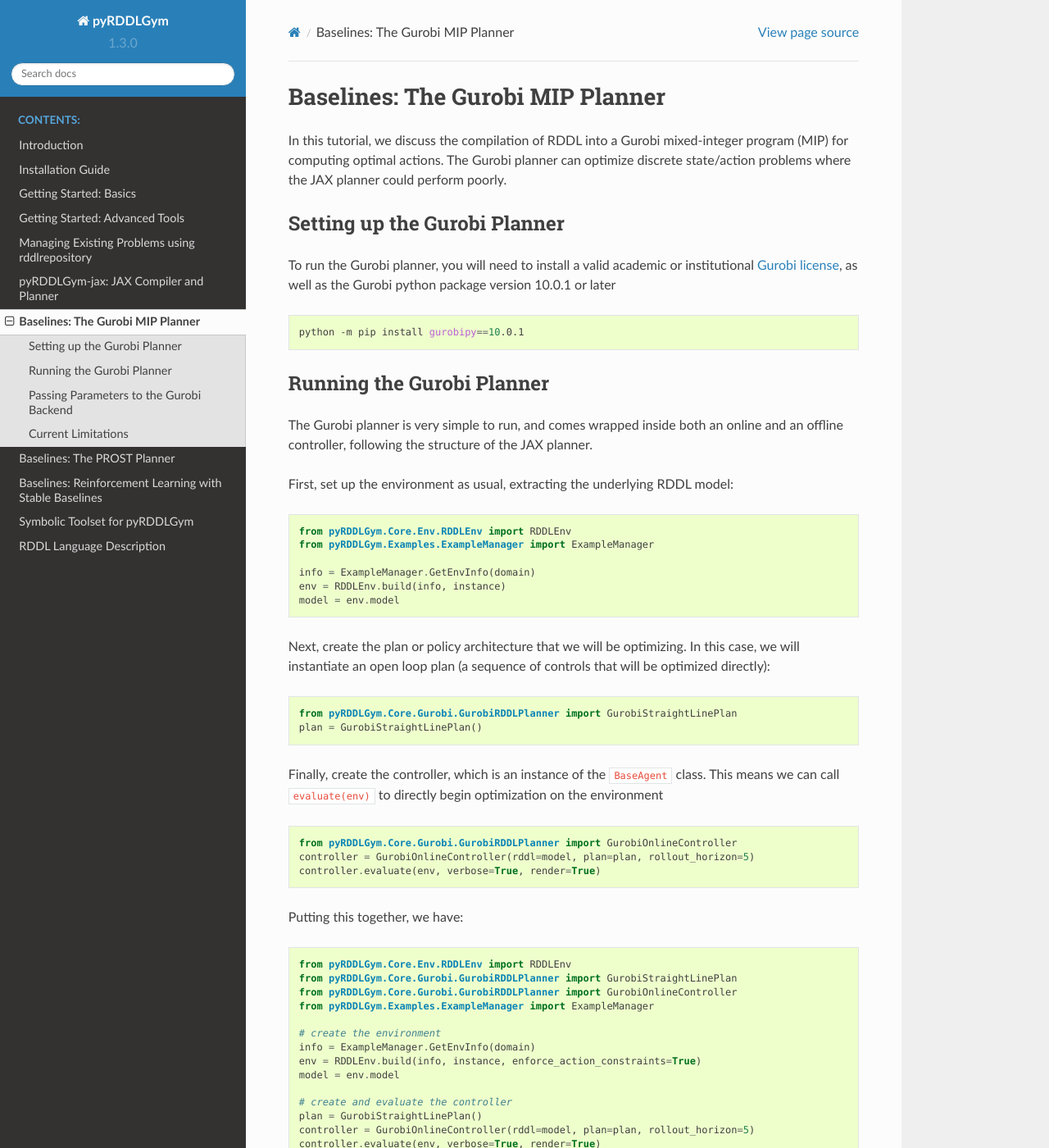
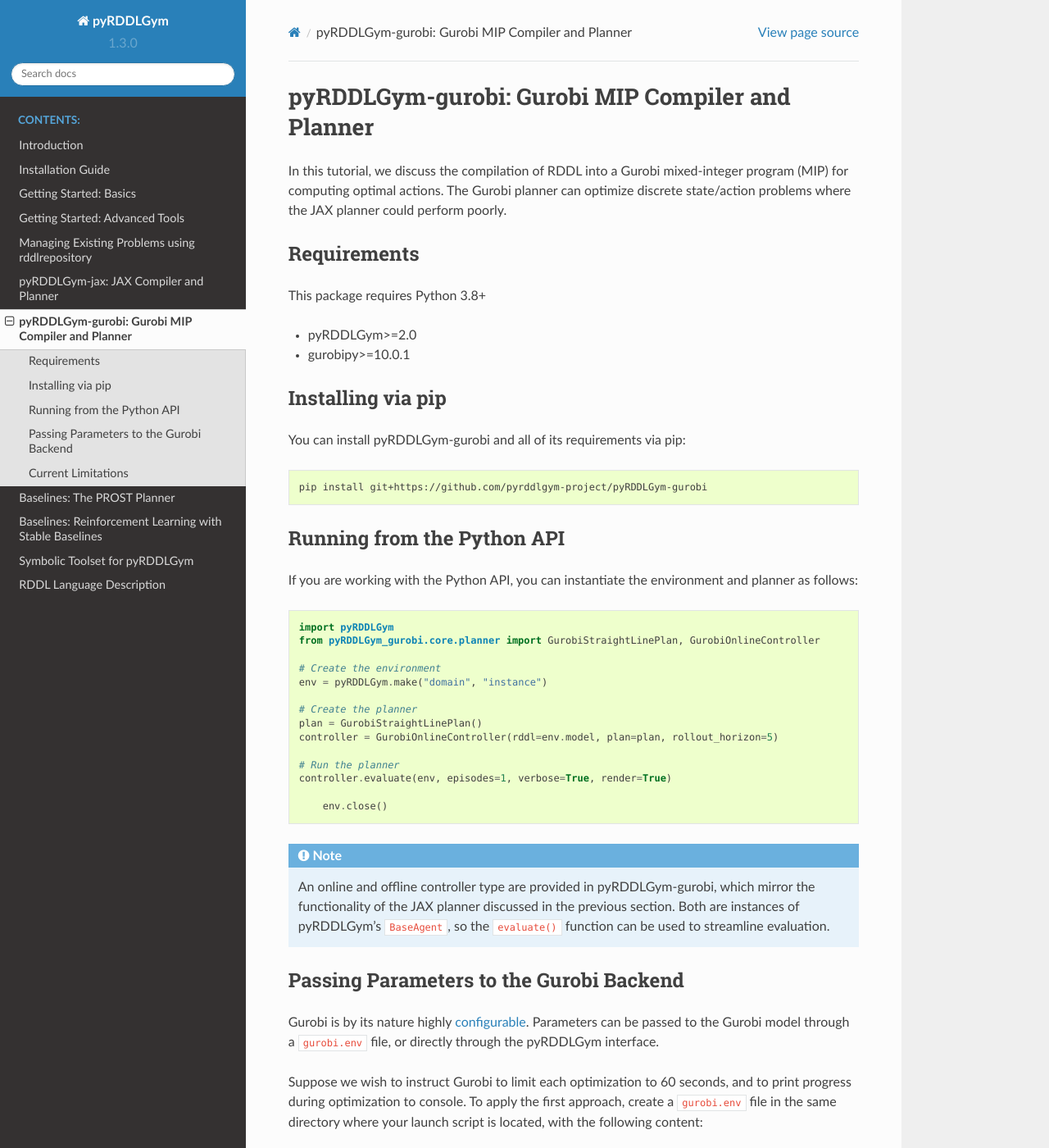
Before and after one commit to pyrddlgym-project/pyRDDLGym, a Sphinx documentation site: the page built from docs/gurobi.rst, in a window 1280 px wide and 1400 px high. Shown: the whole window at 82% size. Built offline with Sphinx 7.4.7 and the Read the Docs theme 2.0.0, drawn with Linux system fonts in a browser that asks for light colours; some of the changed text lies outside the part shown.

Commit message:
Update gurobi.rst

```diff
--- a/docs/gurobi.rst
+++ b/docs/gurobi.rst
@@ -1,74 +1,56 @@
-Baselines: The Gurobi MIP Planner
+pyRDDLGym-gurobi: Gurobi MIP Compiler and Planner
 ===============
 
 In this tutorial, we discuss the compilation of RDDL into a Gurobi mixed-integer program (MIP) for computing optimal actions.
 The Gurobi planner can optimize discrete state/action problems where the JAX planner could perform poorly.
 
-Setting up the Gurobi Planner
--------------------
 
-To run the Gurobi planner, you will need to install a valid academic or institutional
-`Gurobi license <https://www.gurobi.com/academia/academic-program-and-licenses/>`_, as well as the Gurobi python package
-version 10.0.1 or later
+Requirements
+------------
+This package requires Python 3.8+
+
+* pyRDDLGym>=2.0
+* gurobipy>=10.0.1
+
+
+Installing via pip
+-----------------
+
+You can install pyRDDLGym-gurobi and all of its requirements via pip:
 
 .. code-block:: shell
 
-    python -m pip install gurobipy==10.0.1
+    pip install git+https://github.com/pyrddlgym-project/pyRDDLGym-gurobi
 
-Running the Gurobi Planner
+
+Running from the Python API
 -------------------
 
-The Gurobi planner is very simple to run, and comes wrapped inside both an online and an offline controller,
-following the structure of the JAX planner.
-
-First, set up the environment as usual, extracting the underlying RDDL model:
+If you are working with the Python API, you can instantiate the environment and planner as follows:
 
 .. code-block:: python
 
-    from pyRDDLGym.Core.Env.RDDLEnv import RDDLEnv
-    from pyRDDLGym.Examples.ExampleManager import ExampleManager
+    import pyRDDLGym
+    from pyRDDLGym_gurobi.core.planner import GurobiStraightLinePlan, GurobiOnlineController
 
-    info = ExampleManager.GetEnvInfo(domain)
-    env = RDDLEnv.build(info, instance)
-    model = env.model
+    # Create the environment
+    env = pyRDDLGym.make("domain", "instance")
 
-Next, create the plan or policy architecture that we will be optimizing. In this case, we will instantiate
-an open loop plan (a sequence of controls that will be optimized directly):
+    # Create the planner
+    plan = GurobiStraightLinePlan()
+    controller = GurobiOnlineController(rddl=env.model, plan=plan, rollout_horizon=5)
 
-.. code-block:: python
+    # Run the planner
+    controller.evaluate(env, episodes=1, verbose=True, render=True)
 
-    from pyRDDLGym.Core.Gurobi.GurobiRDDLPlanner import GurobiStraightLinePlan
-    plan = GurobiStraightLinePlan()
+	env.close()
 
-Finally, create the controller, which is an instance of the ``BaseAgent`` class. This means we
-can call ``evaluate(env)`` to directly begin optimization on the environment
+.. note::
+   An online and offline controller type are provided in pyRDDLGym-gurobi,
+   which mirror the functionality of the JAX planner discussed in the previous section.
+   Both are instances of pyRDDLGym's ``BaseAgent``, so the ``evaluate()``
+   function can be used to streamline evaluation.
 
-.. code-block:: python
-
-    from pyRDDLGym.Core.Gurobi.GurobiRDDLPlanner import GurobiOnlineController
-    controller = GurobiOnlineController(rddl=model, plan=plan, rollout_horizon=5)
-    controller.evaluate(env, verbose=True, render=True)
-
-Putting this together, we have:
-
-.. code-block:: python
-
-    from pyRDDLGym.Core.Env.RDDLEnv import RDDLEnv
-    from pyRDDLGym.Core.Gurobi.GurobiRDDLPlanner import GurobiStraightLinePlan
-    from pyRDDLGym.Core.Gurobi.GurobiRDDLPlanner import GurobiOnlineController
-    from pyRDDLGym.Examples.ExampleManager import ExampleManager
-
-    # create the environment
-    info = ExampleManager.GetEnvInfo(domain)
-    env = RDDLEnv.build(info, instance, enforce_action_constraints=True)
-    model = env.model
-
-    # create and evaluate the controller
-    plan = GurobiStraightLinePlan()
-    controller = GurobiOnlineController(rddl=model, plan=plan, rollout_horizon=5)
-    controller.evaluate(env, verbose=True, render=True)
-
-    env.close()
 
 Passing Parameters to the Gurobi Backend
 -------------------
@@ -76,16 +58,17 @@ Passing Parameters to the Gurobi Backend
 Gurobi is by its nature highly `configurable <https://www.gurobi.com/documentation/current/refman/parameters.html>`_.
 Parameters can be passed to the Gurobi model through a ``gurobi.env`` file, or directly through the pyRDDLGym interface.
 
-To understand the first approach, suppose we wish to instruct Gurobi to limit each optimization to 60 seconds,
-and to print progress during optimization to console. Create a ``gurobi.env`` file in the same
-directory where the launch script is located, and with the following content:
+Suppose we wish to instruct Gurobi to limit each optimization to 60 seconds,
+and to print progress during optimization to console.
+To apply the first approach, create a ``gurobi.env`` file in the same
+directory where your launch script is located, with the following content:
 
 .. code-block:: shell
 
     TimeLimit 60
     OutputFlag 1
 
-In the second approach, you can alternatively pass these parameters as a dictionary to the
+To apply the second approach, you can pass these parameters as a dictionary to the
 ``model_params`` argument of the controller instance:
 
 .. code-block:: python
@@ -93,16 +76,13 @@ In the second approach, you can alternatively pass these parameters as a diction
     controller = GurobiOnlineController(rddl=model, plan=plan, rollout_horizon=5,
                                         model_params={'TimeLimit': 60, 'OutputFlag': 1})
 
-An online and offline controller type are provided in pyRDDLGym, which mirror the functionality of the JAX
-planner discussed previously.
-
 Current Limitations
 -------------------
 
-We cite several limitations of the current baseline JAX optimizer:
+We cite several limitations of the current baseline Gurobi optimizer:
 
 * Stochastic variables introduce computational difficulties since mixed-integer problems are inherently deterministic
 	* the planner currently applies determinization, where stochastic variables are substituted with their means (we hope to incorporate more sophisticated techniques from optimization to better deal with stochasticity)
-* Discrete non-linear domains can require exponential computation time.
+* Discrete non-linear domains can require exponential computation time
 	* the planner uses piecewise linear functions to approximate non-linearities, and quadratic expressions in other cases
 	* if the planner does not make progress, we recommend reducing the planning horizon, simplying the RDDL description as much as possible, or tweaking the parameters of the Gurobi model.
```
